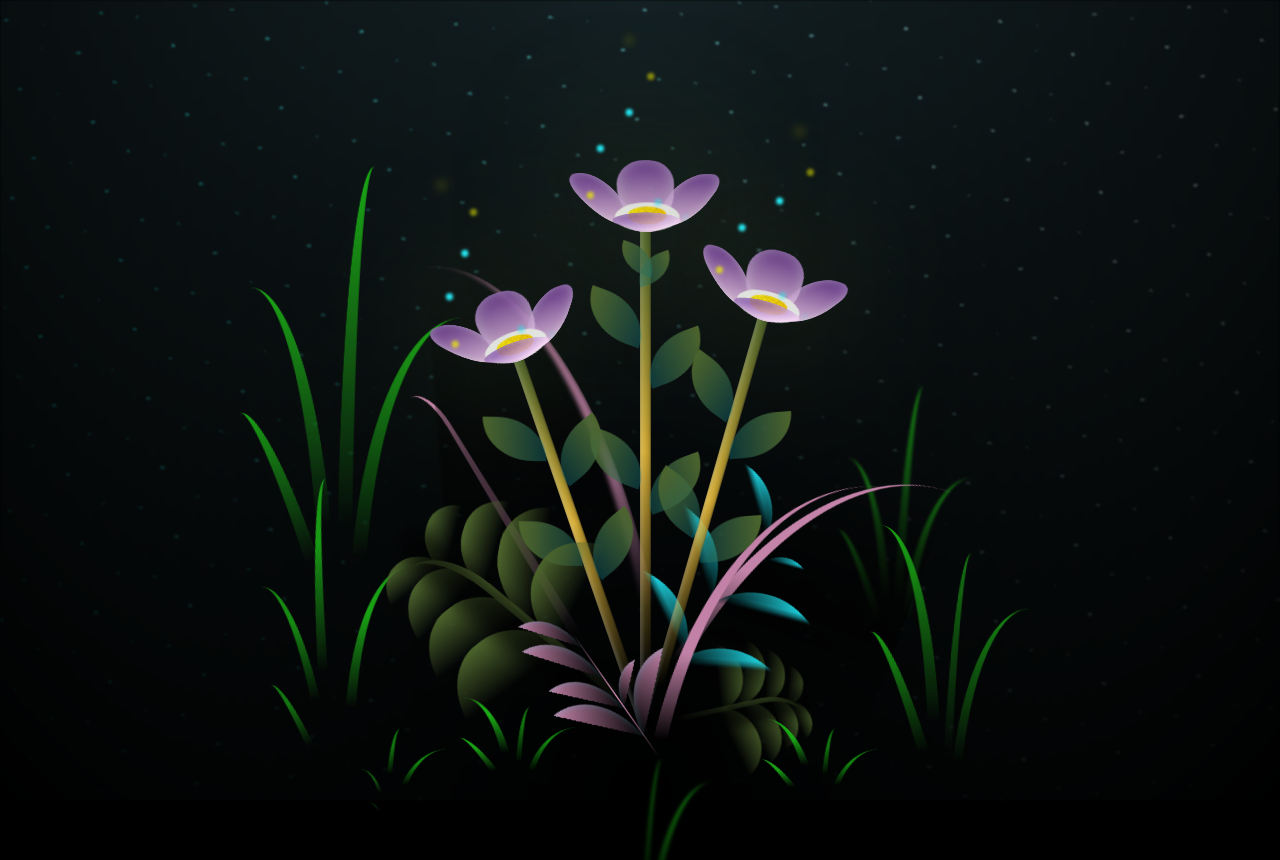
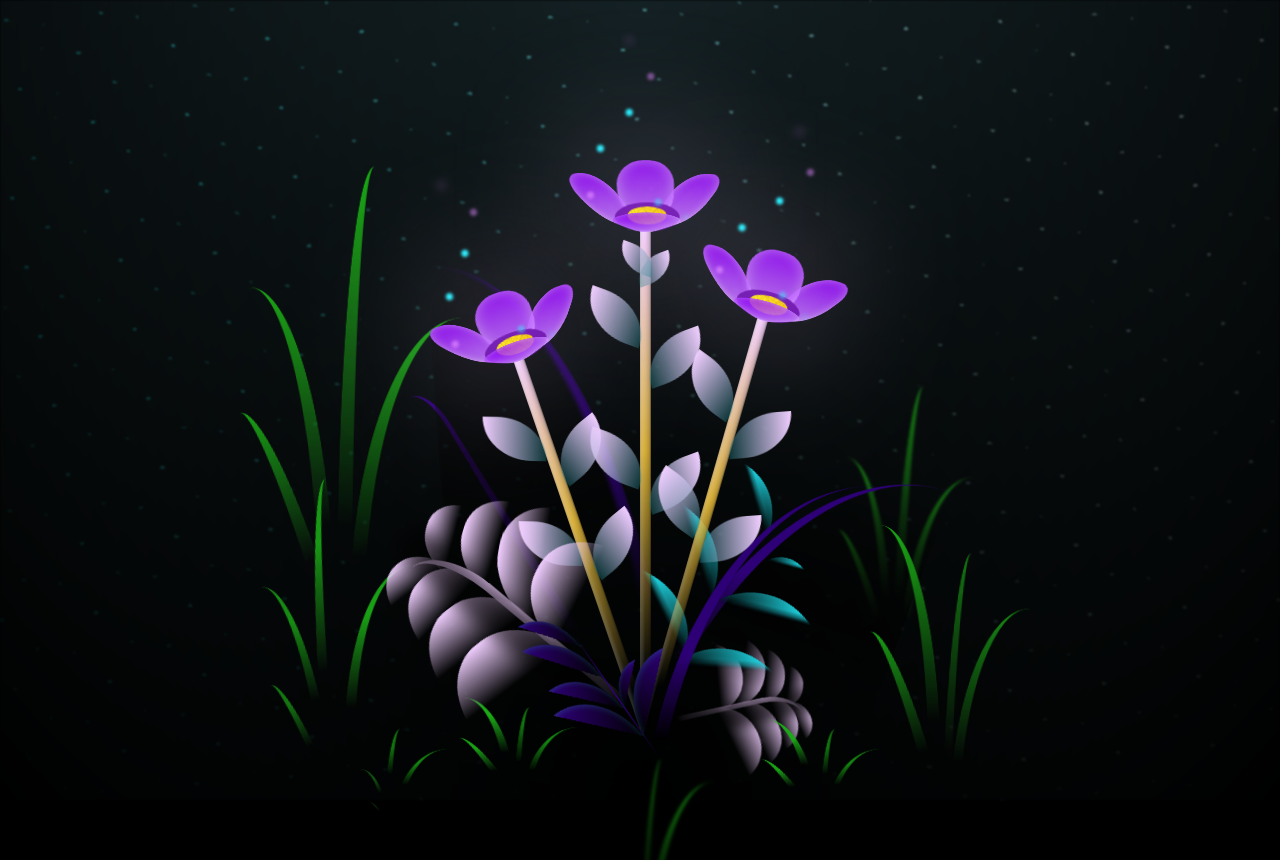
Before and after one commit to ThessaAdmirer/FlowersForThessa, a plain HTML site: page flower.html in a window 1280 px wide. Shown: the top 860 px of the page. Drawn offline with Linux system fonts and the light colour scheme.

Commit message:
Update main.css

```diff
--- a/css/main.css
+++ b/css/main.css
@@ -154,7 +154,7 @@ body {
   transform: translate(-50%, -100%);
   width: 8vmin;
   height: 8vmin;
-  background-color: #4c642c;
+  background-color: #f0ceff;
   filter: blur(10vmin);
 }
 .flower__leaf {
@@ -164,8 +164,8 @@ body {
   width: 8vmin;
   height: 11vmin;
   border-radius: 51% 49% 47% 53%/44% 45% 55% 69%;
-  background-color: #6b3395;
-  background-image: linear-gradient(to top, #fbd1fb, #6b3395);
+  background-color: #9300ff;
+  background-image: linear-gradient(to top, #c175ff, #9300ff);
   transform-origin: bottom center;
   opacity: 0.9;
   box-shadow: inset 0 0 2vmin rgba(255, 255, 255, 0.5);
@@ -185,7 +185,7 @@ body {
   transform-origin: bottom left;
   border-radius: 4vmin 10vmin 4vmin 4vmin;
   transform: translate(0%, 18%) rotateX(70deg) rotate(-43deg);
-  background-image: linear-gradient(to top,  #fbd1fb, #6b3395);
+  background-image: linear-gradient(to top,  #c175ff, #9300ff);
   z-index: 1;
   opacity: 0.8;
 }
@@ -196,7 +196,7 @@ body {
   width: 9vmin;
   height: 4vmin;
   border-radius: 50%;
-  background-color: #f0f0f0;
+  background-color: #6a0dad;
 }
 .flower__white-circle::after {
   content: "";
@@ -212,7 +212,7 @@ body {
 .flower__line {
   height: 55vmin;
   width: 1.5vmin;
-  background-image: linear-gradient(to left, rgba(0, 0, 0, 0.2), transparent, rgba(255, 255, 255, 0.2)), linear-gradient(to top, transparent 10%, #d4ac36, #4c642c);
+  background-image: linear-gradient(to left, rgba(0, 0, 0, 0.2), transparent, rgba(255, 255, 255, 0.2)), linear-gradient(to top, transparent 10%, #d4ac36, #f0ceff);
   box-shadow: inset 0 0 2px rgba(0, 0, 0, 0.5);
   -webkit-animation: grow-flower-tree 4s backwards;
           animation: grow-flower-tree 4s backwards;
@@ -227,7 +227,7 @@ body {
   height: var(--h);
   border-top-right-radius: var(--h);
   border-bottom-left-radius: var(--h);
-  background-image: linear-gradient(to top, rgba(20, 117, 122, 0.4), #4c642c);
+  background-image: linear-gradient(to top, rgba(20, 117, 122, 0.4), #f0ceff);
 }
 .flower__line__leaf--1 {
   transform: rotate(70deg) rotateY(30deg);
@@ -264,7 +264,7 @@ body {
   bottom: 0vmin;
   width: 1vmin;
   height: 1vmin;
-  background-color: rgb(255, 251, 0);
+  background-color: rgb(222, 130, 255);
   border-radius: 50%;
   filter: blur(0.2vmin);
   -webkit-animation: light-ans 4s linear infinite backwards;
@@ -314,7 +314,7 @@ body {
           animation-delay: 3.5s;
 }
 .flower__grass {
-  --c: #4c642c;
+  --c: #f0ceff;
   --line-w: 1.5vmin;
   position: absolute;
   bottom: 12vmin;
@@ -536,7 +536,7 @@ body {
 .flower__g-long {
   --w: 2vmin;
   --h: 6vmin;
-  --c: #c483a9;
+  --c: #2e0077;
   position: absolute;
   bottom: 10vmin;
   left: -3vmin;
@@ -592,9 +592,9 @@ body {
   width: 30vmin;
   height: 50vmin;
   border-top-left-radius: 100%;
-  border-left: 2vmin solid #c483a9;
+  border-left: 2vmin solid #2e0077;
   background-image: linear-gradient(to bottom, transparent, var(--dark-color) 60%);
-  -webkit-mask-image: linear-gradient(to top, transparent 30%, #c483a9 60%);
+  -webkit-mask-image: linear-gradient(to top, transparent 30%, #2e0077 60%);
 }
 .flower__g-right--1 {
   -webkit-animation: flower-g-right-ans 2.5s linear infinite;
@@ -672,7 +672,7 @@ body {
 .flower__g-front__line {
   width: 0.3vmin;
   height: 20vmin;
-  background-image: linear-gradient(to top, transparent, #c483a9, transparent 100%);
+  background-image: linear-gradient(to top, transparent, #2e0077, transparent 100%);
   position: relative;
 }
 .flower__g-front__leaf-wrapper {
@@ -780,9 +780,9 @@ body {
   height: 10vmin;
   border-radius: 100% 0% 0% 100%/100% 100% 0% 0%;
   box-shadow: inset 0 2px 1vmin hsla(184deg, 97%, 58%, 0.2);
-  background-image: linear-gradient(to bottom left, transparent, var(--dark-color)), linear-gradient(to bottom right, #c483a9 50%, transparent 50%, transparent);
-  -webkit-mask-image: linear-gradient(to bottom right, #c483a9 50%, transparent 50%, transparent);
-  mask-image: linear-gradient(to bottom right, #c483a9 50%, transparent 50%, transparent);
+  background-image: linear-gradient(to bottom left, transparent, var(--dark-color)), linear-gradient(to bottom right, #2e0077 50%, transparent 50%, transparent);
+  -webkit-mask-image: linear-gradient(to bottom right, #2e0077 50%, transparent 50%, transparent);
+  mask-image: linear-gradient(to bottom right, #2e0077 50%, transparent 50%, transparent);
 }
 .flower__g-fr {
   position: absolute;
@@ -813,8 +813,8 @@ body {
   width: 30vmin;
   height: 50vmin;
   border-top-left-radius: 100%;
-  border-left: 2vmin solid #c483a9;
-  -webkit-mask-image: linear-gradient(to top, transparent 25%, #c483a9 50%);
+  border-left: 2vmin solid #2e0077;
+  -webkit-mask-image: linear-gradient(to top, transparent 25%, #2e0077 50%);
   position: relative;
   z-index: 1;
 }
@@ -827,7 +827,7 @@ body {
   border-radius: 100% 0% 0% 100%/100% 100% 0% 0%;
   box-shadow: inset 0 2px 1vmin hsla(184deg, 97%, 58%, 0.2);
   background-image: linear-gradient(to bottom left, transparent, var(--dark-color) 98%), linear-gradient(to bottom right, #23f0ff 45%, transparent 50%, transparent);
-  -webkit-mask-image: linear-gradient(135deg, #c483a9 40%, transparent 50%, transparent);
+  -webkit-mask-image: linear-gradient(135deg, #2e0077 40%, transparent 50%, transparent);
 }
 .flower__g-fr__leaf--1 {
   left: 20vmin;
@@ -956,7 +956,7 @@ body {
   transform: scale(0.8) rotate(-5deg);
 }
 .long-g--1 .leaf {
-  -webkit-mask-image: linear-gradient(to top, transparent 40%, #c483a9 80%) !important;
+  -webkit-mask-image: linear-gradient(to top, transparent 40%, #2e0077 80%) !important;
 }
 .long-g--1 .leaf--1 {
   --w: 5vmin;
@@ -971,7 +971,7 @@ body {
   transform: scale(0.6) rotateX(60deg);
 }
 .long-g--2 .leaf, .long-g--3 .leaf {
-  -webkit-mask-image: linear-gradient(to top, transparent 50%, #c483a9 80%) !important;
+  -webkit-mask-image: linear-gradient(to top, transparent 50%, #2e0077 80%) !important;
 }
 .long-g--2 .leaf--1, .long-g--3 .leaf--1 {
   left: -1vmin;
@@ -982,7 +982,7 @@ body {
   bottom: 0vmin;
 }
 .long-g--3 .leaf {
-  -webkit-mask-image: linear-gradient(to top, transparent 40%, #c483a9 80%) !important;
+  -webkit-mask-image: linear-gradient(to top, transparent 40%, #2e0077 80%) !important;
 }
 .long-g--4 {
   left: 25vmin;
@@ -991,7 +991,7 @@ body {
   transform: scale(0.6) rotateX(60deg);
 }
 .long-g--4 .leaf {
-  -webkit-mask-image: linear-gradient(to top, transparent 50%, #c483a9 80%) !important;
+  -webkit-mask-image: linear-gradient(to top, transparent 50%, #2e0077 80%) !important;
 }
 .long-g--5 {
   left: 42vmin;
```
